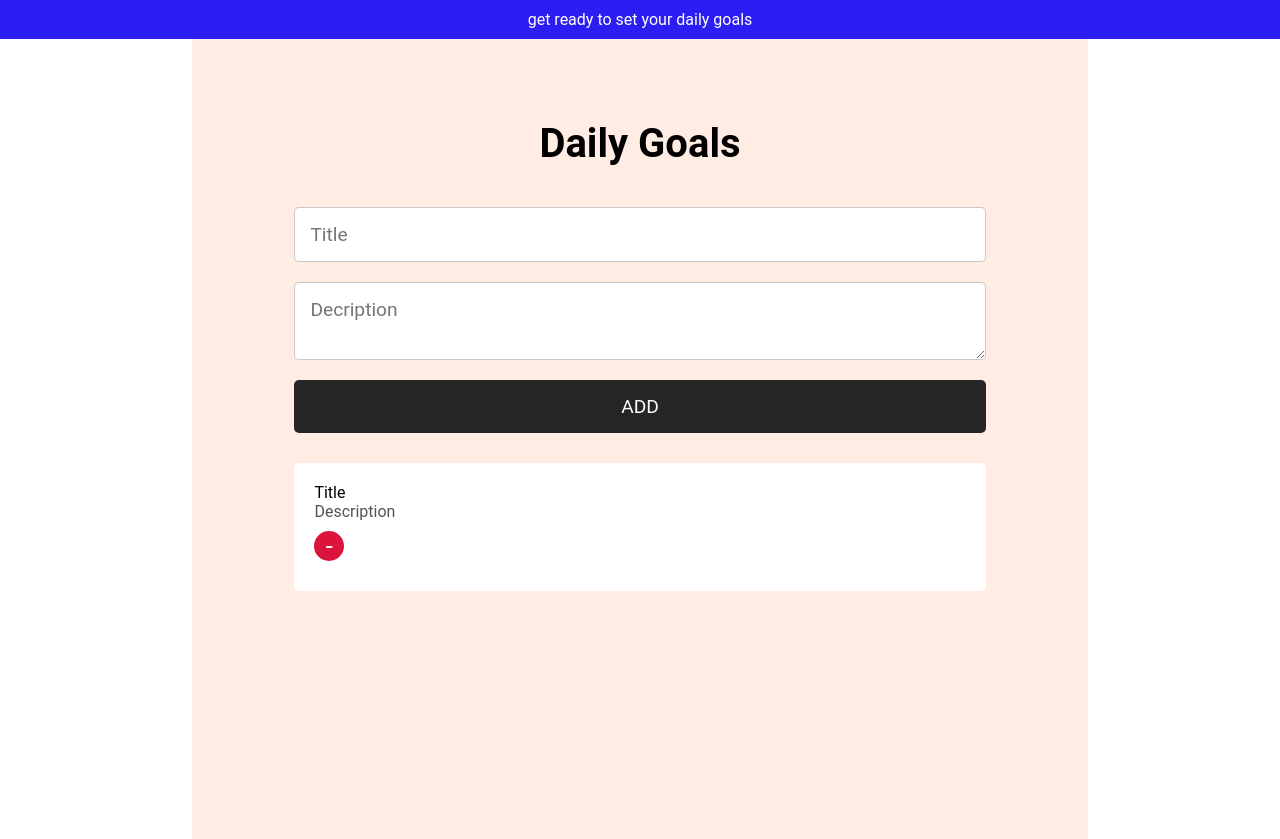
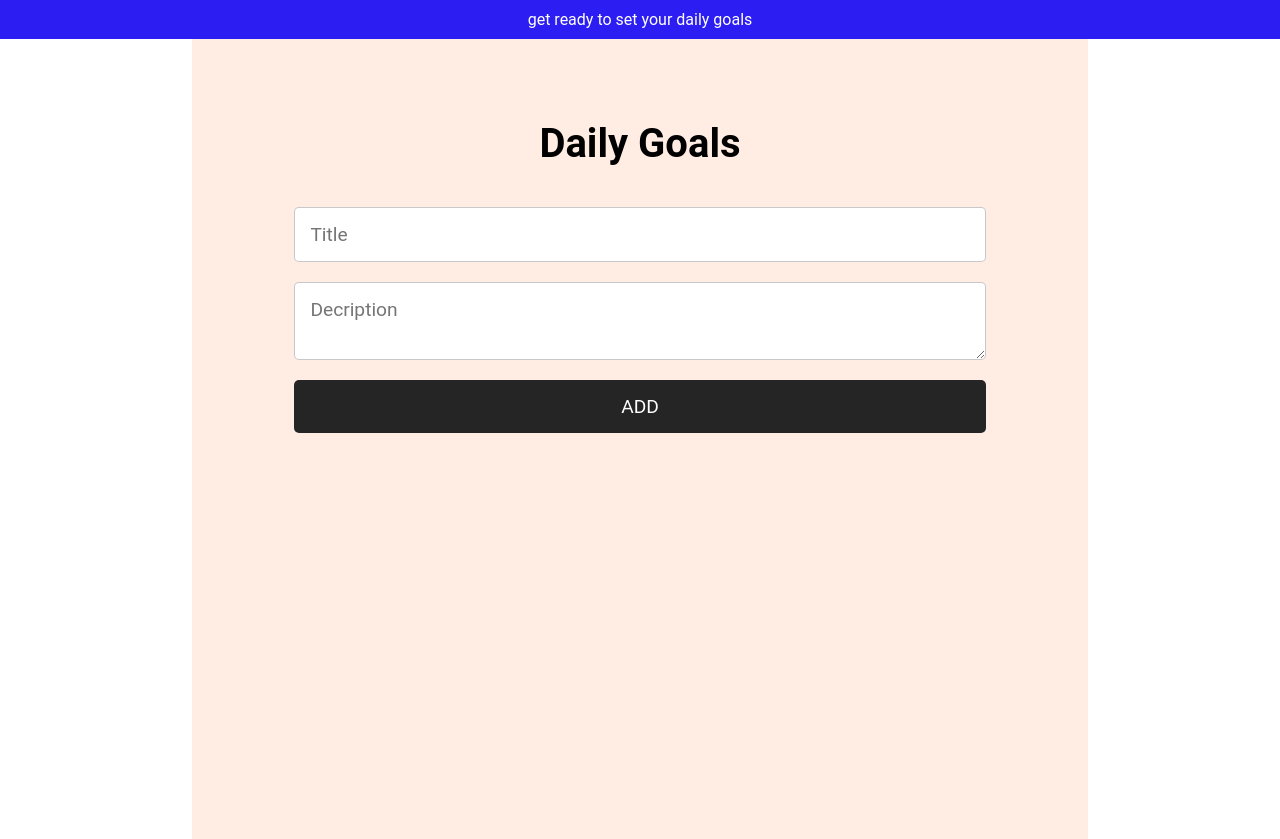
Before and after one commit to Shaikhatif17/ToDOList, a React (Create React App) app: page / in a window 1280 px wide. Built offline with nearby package versions, Linux system fonts and the light colour scheme.

Commit message:
done with changes

```diff
--- a/src/Components/Home/Home.js
+++ b/src/Components/Home/Home.js
@@ -1,17 +1,27 @@
-import React from "react";
+import React, { useState } from "react";
 import Task from "./Task";
 
 const Home = () => {
+  const [tasks, setTasks] = useState([]);
+  const [title ,setTitle] =useState();
+  const [description, setDescription]=useState();
+  const submitHandler=((e)=>{
+    e.preventDefault();
+
+    setTasks()
+  })
   return (
     <div className="container">
       <h1>Daily Goals</h1>
-      <form>
+      <form onSubmit={submitHandler}>
         {" "}
-        <input type="text" placeholder="Title" />
-        <textarea placeholder="Decription"></textarea>
+        <input type="text" placeholder="Title"  value={title} onChange={(e)=> setTitle(e.target.value)}/>
+        <textarea placeholder="Decription" value={description} onChange={(e)=>{setDescription(e.target.value)}}></textarea>
         <button type="submit">ADD</button>
       </form>
-      <Task/>
+      {tasks.map(() => (
+     <Task/>
+      ))}
     </div>
   );
 };
```
